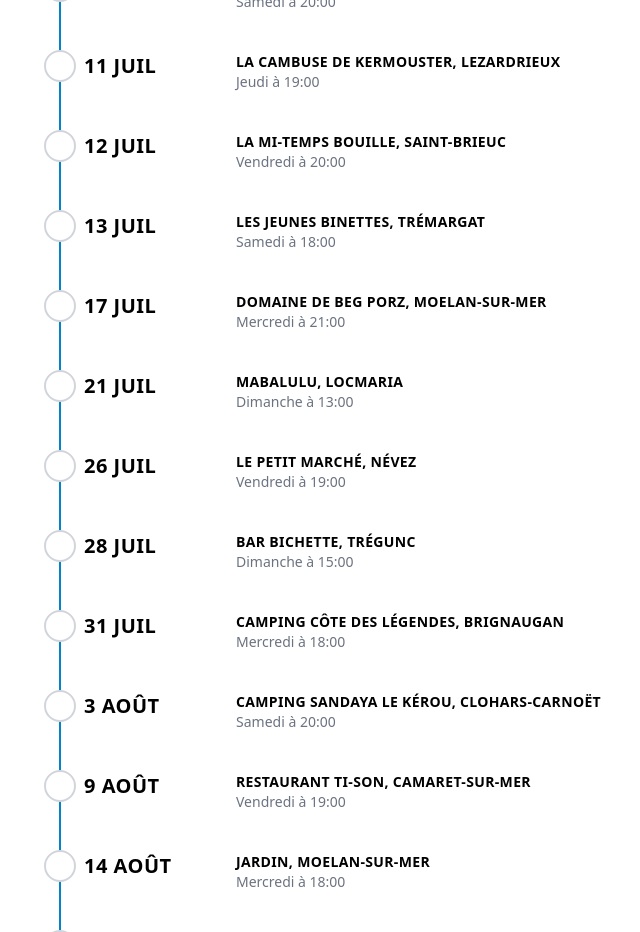
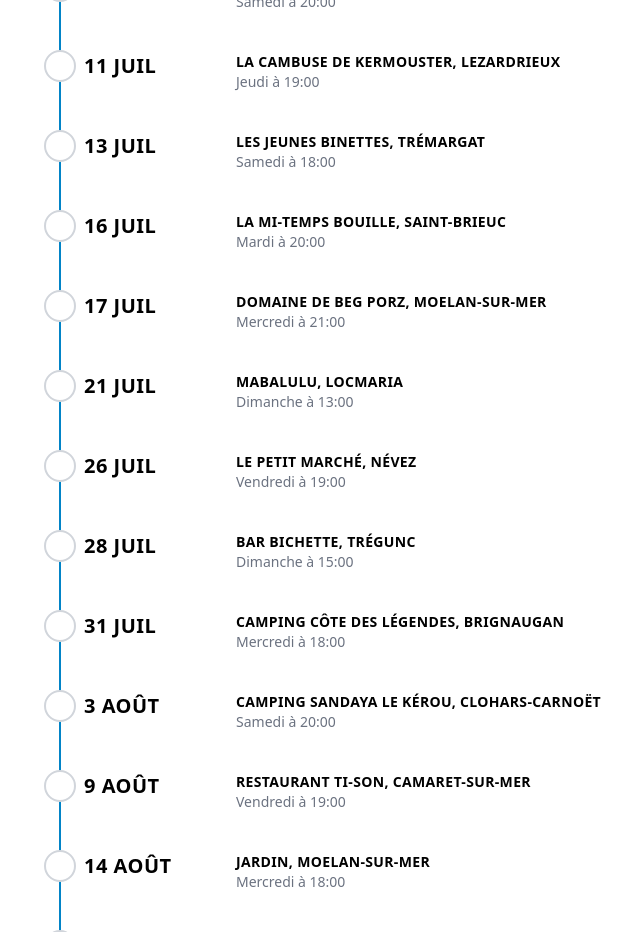
Before and after one commit to AlexandreKempf/en-tete-a-texte, a SvelteKit app: page /concerts in a window 1280 px wide. Shown: the part 880-1812 px from the top of the page, without its empty margins (596-1236 px from the left). Built offline with nearby package versions, Linux system fonts and the light colour scheme.

Commit message:
Update concerts.js

```diff
--- a/src/routes/concerts.js
+++ b/src/routes/concerts.js
@@ -258,12 +258,12 @@
         place: 'La Cambuse De Kermouster, Lezardrieux'
     },
     {
-        date: new Date(2024, 6, 12, 20),
-        place: ' La mi-temps bouille, Saint-Brieuc'
+        date: new Date(2024, 6, 13, 18),
+        place: 'Les Jeunes Binettes, Trémargat'
     },
     {
-        date: new Date(2024, 6, 13, 18),
-        place: 'Les Jeunes Binettes, Trémargat'
+        date: new Date(2024, 6, 16, 20),
+        place: ' La mi-temps bouille, Saint-Brieuc'
     },
     {
         date: new Date(2024, 6, 31, 18),
```
